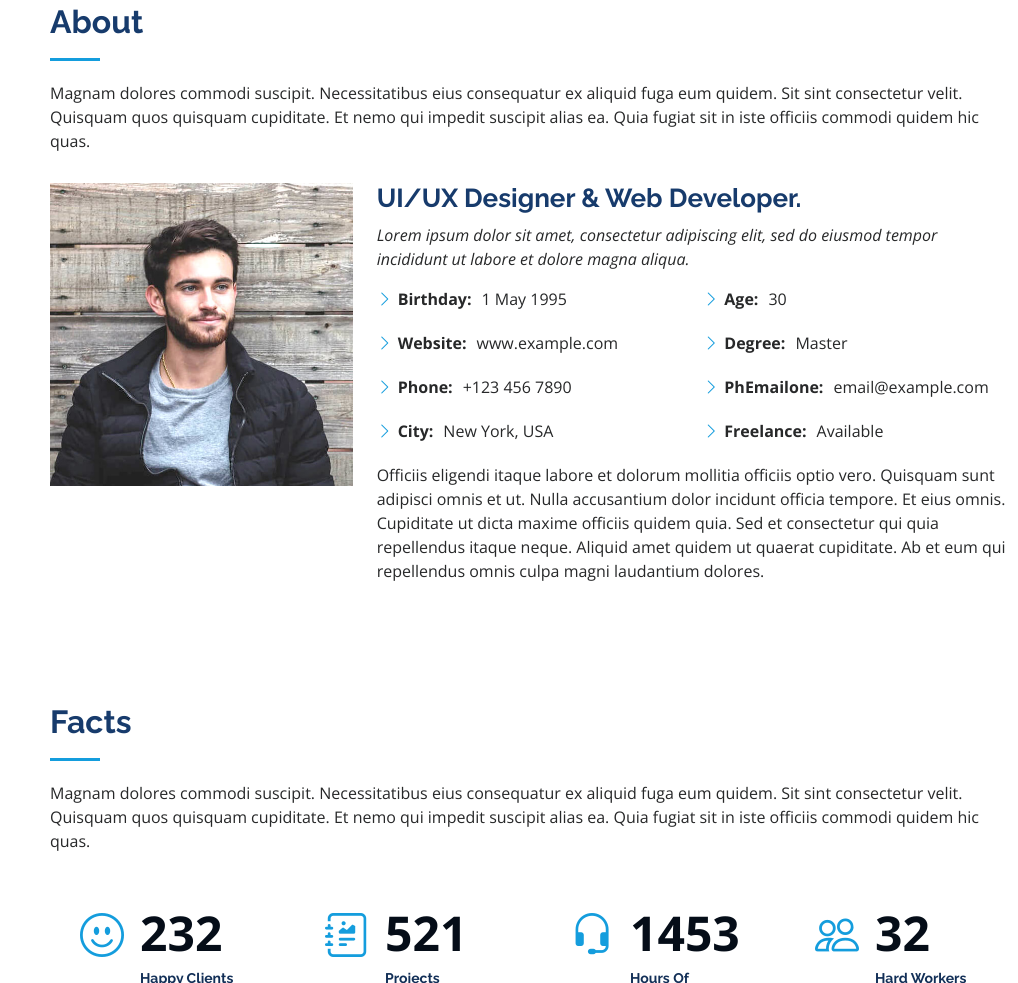
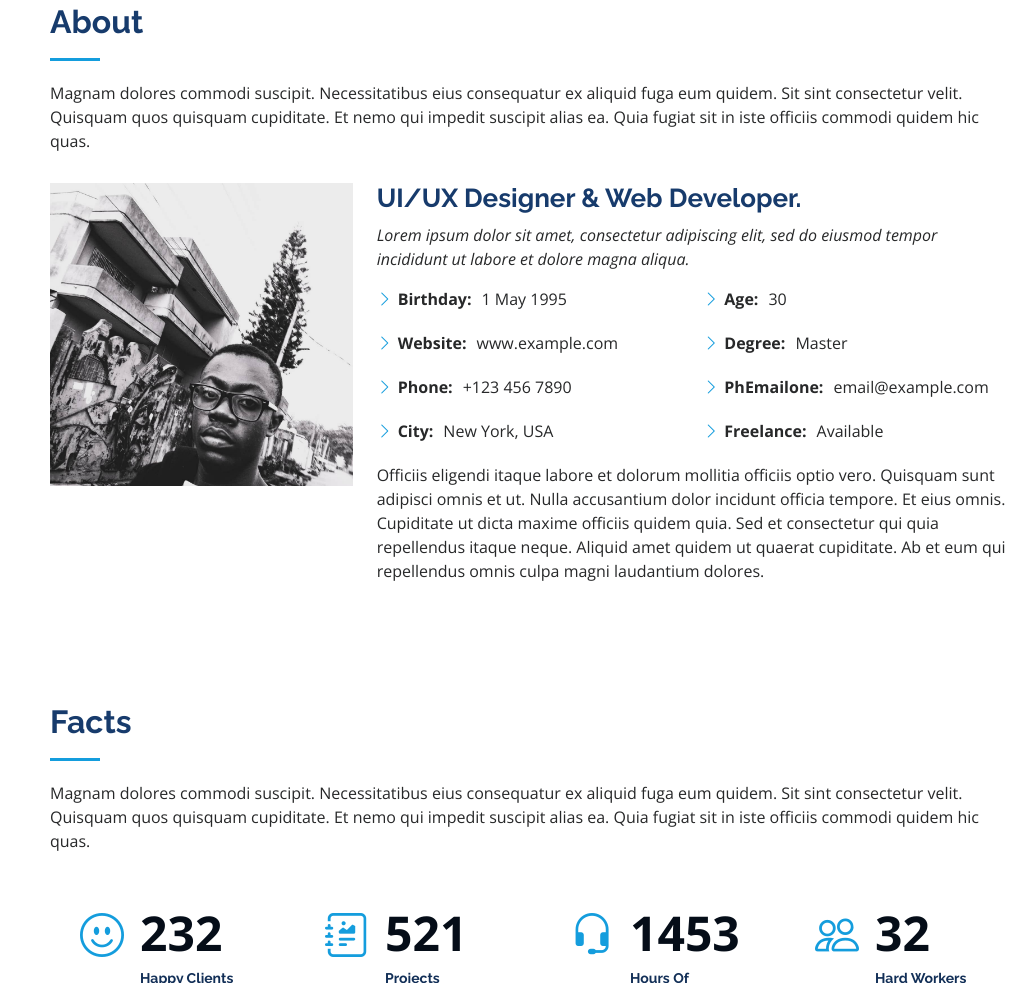
Before and after one commit to okoliken/personal-website, a plain HTML site: page index.html in a window 1280 px wide. Shown: the part 857-1840 px from the top of the page, without its empty margins (262-1280 px from the left). Drawn offline with nearby package versions, Linux system fonts and the light colour scheme.

Commit message:
more updates

```diff
--- a/index.html
+++ b/index.html
@@ -134,7 +134,7 @@
 
           <div class="row">
             <div class="col-lg-4" data-aos="fade-right">
-              <img src="assets/img/profile-img.jpg" class="img-fluid" alt="" />
+              <img src="assets/img/aboutme.jpeg" class="img-fluid" alt="" />
             </div>
             <div class="col-lg-8 pt-4 pt-lg-0 content" data-aos="fade-left">
               <h3>UI/UX Designer &amp; Web Developer.</h3>
```
Also changed, not shown: assets/img/aboutme.jpeg (added), 3 other files.
